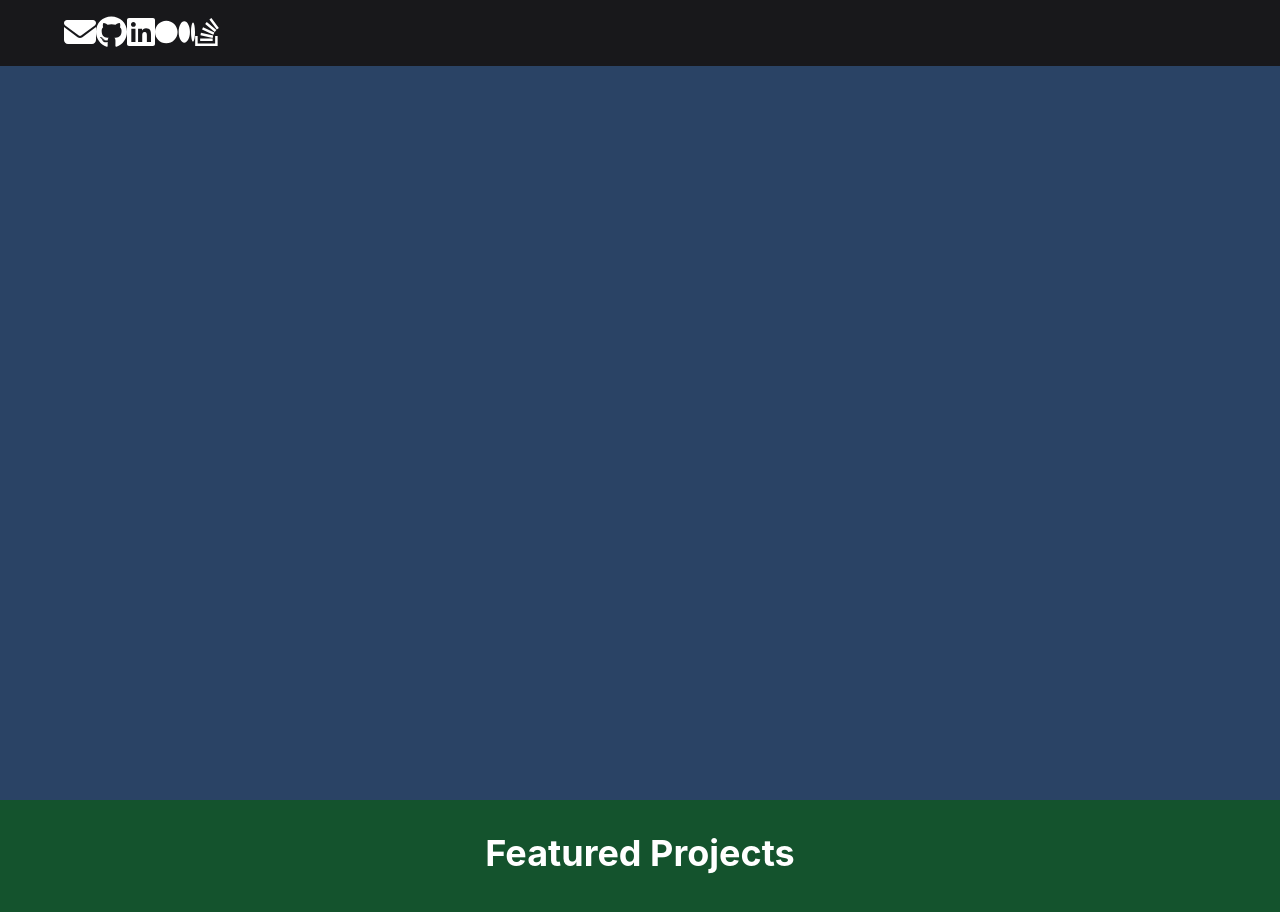
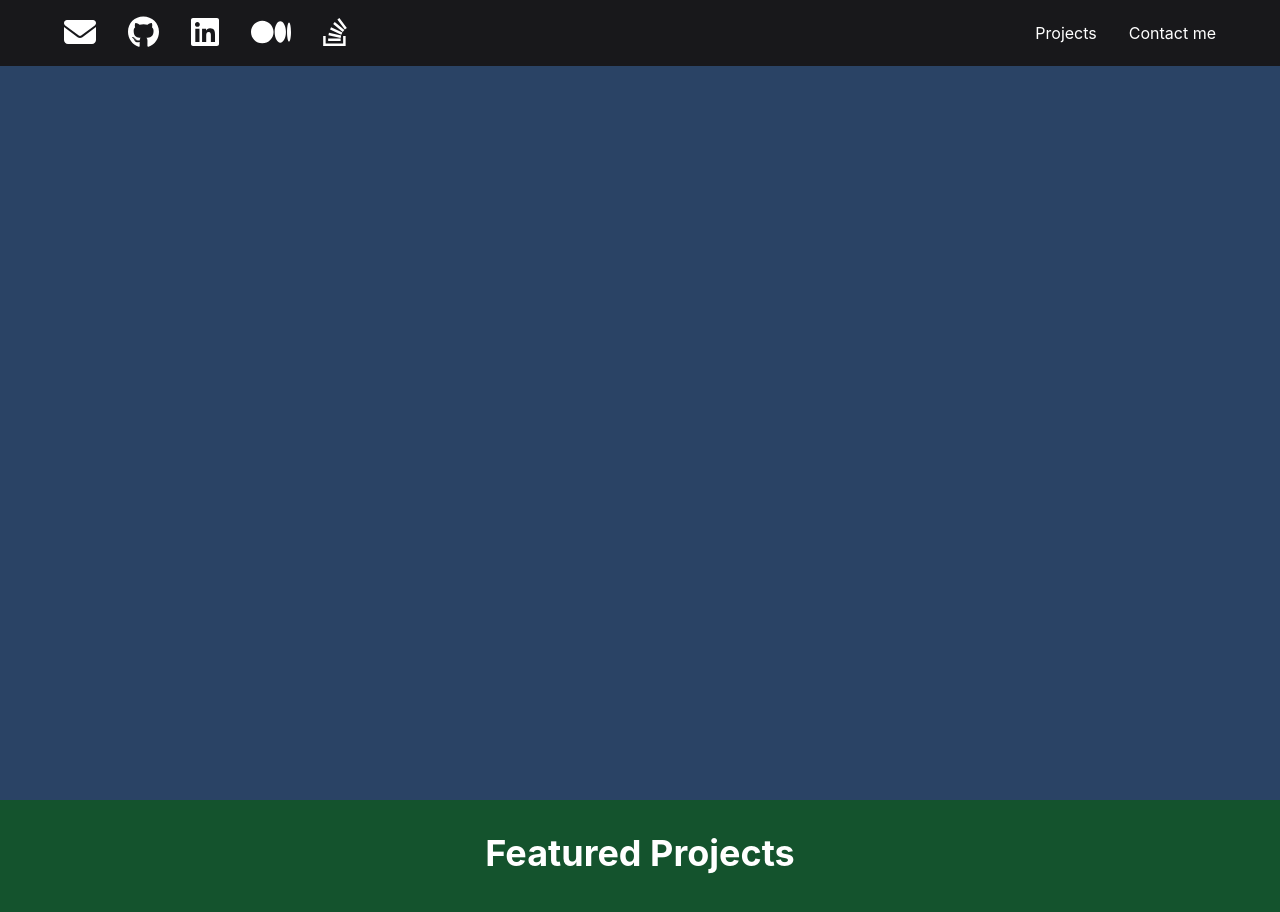
Before and after one commit to claceotto/react-portifolio, a React (Create React App) app: page / in a window 1280 px wide. Shown: the top 912 px of the page. Built offline with nearby package versions, Linux system fonts and the light colour scheme.

Commit message:
Adding internal link

```diff
--- a/src/components/Header.js
+++ b/src/components/Header.js
@@ -34,12 +34,14 @@ const socials = [
 
 const externalLinks = socials.map(social => {
   return (
-    <a href="social.url">
+    <a className='external-link' href="social.url">
       <FontAwesomeIcon icon={social.icon} size="2x" />
     </a>
   )
 })
+
 const Header = () => {
+
   const handleClick = (anchor) => () => {
     const id = `${anchor}-section`;
     const element = document.getElementById(id);
@@ -50,8 +52,6 @@ const Header = () => {
       });
     }
   };
-
-
 
   return (
     <Box
@@ -79,6 +79,20 @@ const Header = () => {
           <nav>
             <HStack spacing={8}>
               {/* Add links to Projects and Contact me section */}
+              <a
+                id='nav-projects'
+                href="/#projects"
+                onClick={handleClick('projects')}>
+                Projects
+              </a>
+              <a
+                id="nav-contact-me"
+                href="/#contact-me"
+                onClick={handleClick('contactme')}>
+                Contact me
+              </a>
+
+              {/* <Link to={{pathname: '/this-view-path', hash: '#faq-1'}}>Question 1</Link> */}
             </HStack>
           </nav>
         </HStack>
```
